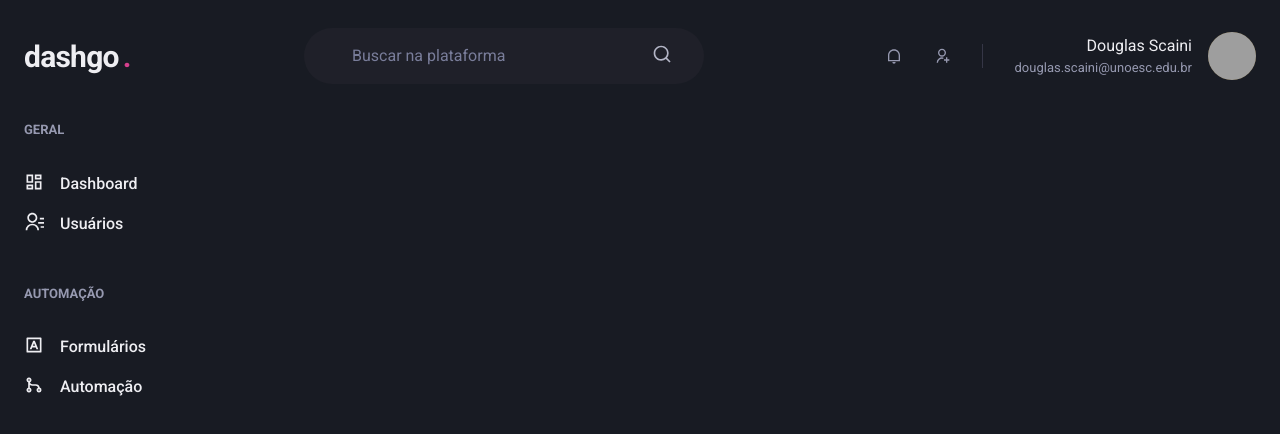
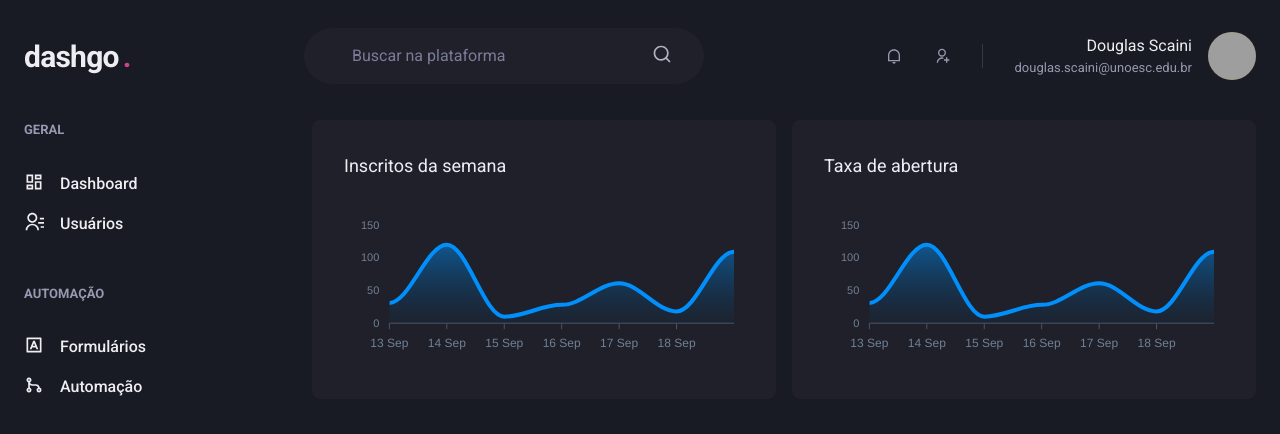
Before and after one commit to douglasscaini/dashgo, a Next.js app: page /dashboard in a window 1280 px wide. Shown: the top 434 px of the page. Built offline with nearby package versions, Linux system fonts and the light colour scheme; grey boxes are pictures that could not be loaded.

Commit message:
feat: Create Dashboard

```diff
--- a/package.json
+++ b/package.json
@@ -13,9 +13,11 @@
     "@chakra-ui/react": "^1.6.7",
     "@emotion/react": "^11.4.1",
     "@emotion/styled": "^11.3.0",
+    "apexcharts": "^3.28.1",
     "framer-motion": "^4.1.17",
     "next": "11.1.2",
     "react": "17.0.2",
+    "react-apexcharts": "^1.3.9",
     "react-dom": "17.0.2",
     "react-icons": "^4.2.0"
   },
--- a/src/pages/dashboard.tsx
+++ b/src/pages/dashboard.tsx
@@ -1,6 +1,56 @@
-import { Flex } from "@chakra-ui/react";
+import { Box, Text, Flex, SimpleGrid, theme } from "@chakra-ui/react";
 import { Header } from "../components/Header";
 import { SideBar } from "../components/Sidebar";
+import dynamic from "next/dynamic";
+import { ApexOptions } from "apexcharts";
+const Chart = dynamic(() => import("react-apexcharts"), { ssr: false });
+
+const options: ApexOptions = {
+  chart: {
+    toolbar: {
+      show: false,
+    },
+    foreColor: theme.colors.gray[500],
+  },
+  grid: {
+    show: false,
+  },
+  dataLabels: {
+    enabled: false,
+  },
+  tooltip: {
+    enabled: false,
+  },
+  xaxis: {
+    type: "datetime",
+    axisBorder: {
+      color: theme.colors.gray[600],
+    },
+    axisTicks: {
+      color: theme.colors.gray[600],
+    },
+    categories: [
+      "2021-09-13T00:00:00.000Z",
+      "2021-09-14T00:00:00.000Z",
+      "2021-09-15T00:00:00.000Z",
+      "2021-09-16T00:00:00.000Z",
+      "2021-09-17T00:00:00.000Z",
+      "2021-09-18T00:00:00.000Z",
+      "2021-09-19T00:00:00.000Z",
+    ],
+  },
+  fill: {
+    opacity: 0.3,
+    type: "gradient",
+    gradient: {
+      shade: "dark",
+      opacityFrom: 0.7,
+      opacityTo: 0.3,
+    },
+  },
+};
+
+const series = [{ name: "series1", data: [31, 120, 10, 28, 61, 18, 109] }];
 
 export default function Dashboard() {
   return (
@@ -9,6 +59,24 @@ export default function Dashboard() {
 
       <Flex w="100%" my="6" maxWidth={1480} mx="auto" px="6">
         <SideBar />
+
+        <SimpleGrid flex="1" gap="4" minChildWidth="320px" align="flex-start">
+          <Box p="8" bg="gray.800" borderRadius={8} pb="4">
+            <Text fontSize="lg" mb="4">
+              Inscritos da semana
+            </Text>
+
+            <Chart options={options} series={series} type="area" height={160} />
+          </Box>
+
+          <Box p="8" bg="gray.800" borderRadius={8} pb="4">
+            <Text fontSize="lg" mb="4">
+              Taxa de abertura
+            </Text>
+
+            <Chart options={options} series={series} type="area" height={160} />
+          </Box>
+        </SimpleGrid>
       </Flex>
     </Flex>
   );
```
Also changed, not shown: 1 other file (tests, documents, lock files or other folders).
